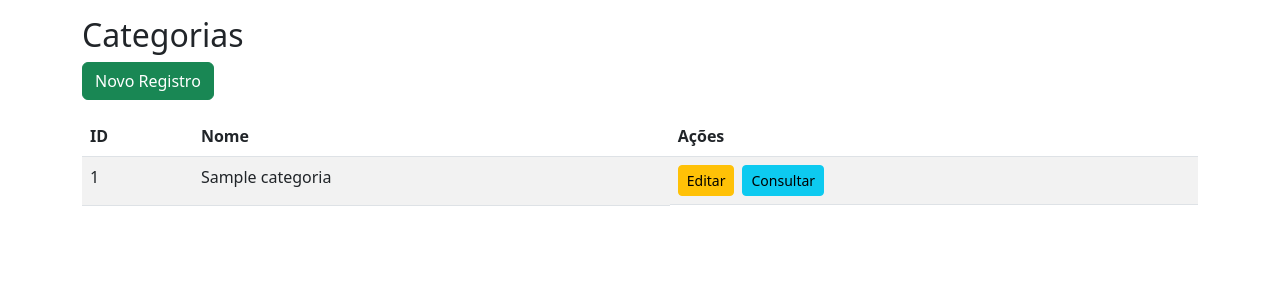
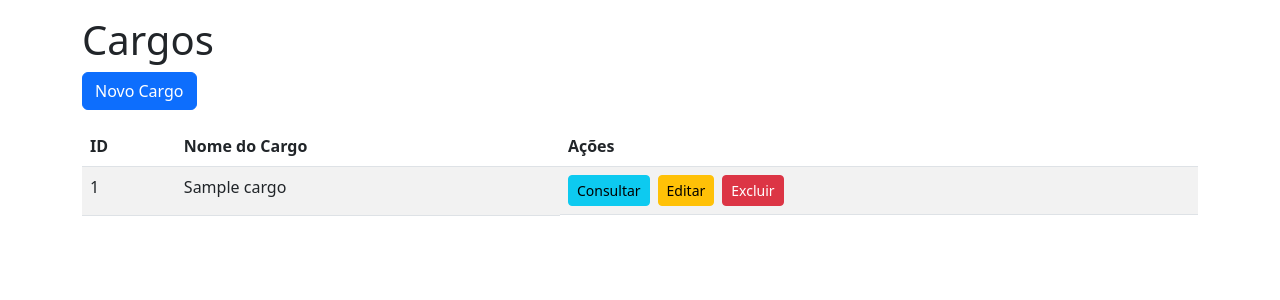
Before and after one commit to moreiragusta28/Eletiva-LP4, a PHP site: page /cargos.php in a window 1280 px wide. Shown: the part 56-356 px from the top of the page. Run offline with PHP 8.4, Linux system fonts and the light colour scheme; the visitor is signed in with stand-in values (Sample User, id 1); tables that the repository leaves empty or names only in its code hold one stand-in row (values such as "Sample post").

Commit message:
gerenciar os cargos

```diff
--- a/PROJETO/cargos.php
+++ b/PROJETO/cargos.php
@@ -1,58 +1,88 @@
 <?php
     require("cabecalho.php");
     require("conexao.php");
-    try{
-        $stmt = $pdo->query("SELECT * FROM categoria");
-        $dados = $stmt->fetchAll();
-    } catch(\Exception $e){
-        echo "Erro: ".$e->getMessage();
+
+    // Exclusão de cargo (se vier ?excluir=ID)
+    if (isset($_GET['excluir'])) {
+        $id = (int) $_GET['excluir'];
+        try {
+            $stmt = $pdo->prepare("DELETE FROM cargo WHERE cargo_id = ?");
+            if ($stmt->execute([$id])) {
+                header('location: cargos.php?excluir=true');
+                exit;
+            } else {
+                header('location: cargos.php?excluir=false');
+                exit;
+            }
+        } catch (Exception $e) {
+            echo "<p class='text-danger'>Erro ao excluir cargo: " . $e->getMessage() . "</p>";
+        }
     }
-    if (isset($_GET['cadastro']) && $_GET['cadastro']){
-        echo "<p class='text-success'>Cadastro realizado!</p>";
-    } else if (isset($_GET['cadastro']) && !$_GET['cadastro']){
-        echo "<p class='text-danger'>Erro ao cadastrar!</p>";
+
+    // Listagem de cargos
+    try {
+        $stmt = $pdo->query("SELECT * FROM cargo");
+        $cargos = $stmt->fetchAll(PDO::FETCH_ASSOC);
+    } catch (Exception $e) {
+        echo "<p class='text-danger'>Erro ao consultar cargos: " . $e->getMessage() . "</p>";
     }
-    if (isset($_GET['editar']) && $_GET['editar']){
-        echo "<p class='text-success'>Registro editado!</p>";
-    } else if (isset($_GET['editar']) && !$_GET['editar']){
-        echo "<p class='text-danger'>Erro ao editar!</p>";
+
+    if (isset($_GET['cadastro'])) {
+        if ($_GET['cadastro'] == 'true') {
+            echo "<p class='text-success'>Cargo cadastrado com sucesso!</p>";
+        } else {
+            echo "<p class='text-danger'>Erro ao cadastrar cargo!</p>";
+        }
     }
-    if (isset($_GET['excluir']) && $_GET['excluir']){
-        echo "<p class='text-success'>Registro excluído!</p>";
-    } else if (isset($_GET['cadastro']) && !$_GET['cadastro']){
-        echo "<p class='text-danger'>Erro ao excluir!</p>";
+
+    if (isset($_GET['editar'])) {
+        if ($_GET['editar'] == 'true') {
+            echo "<p class='text-success'>Cargo editado com sucesso!</p>";
+        } else {
+            echo "<p class='text-danger'>Erro ao editar cargo!</p>";
+        }
+    }
+
+    if (isset($_GET['excluir'])) {
+        if ($_GET['excluir'] == 'true') {
+            echo "<p class='text-success'>Cargo excluído com sucesso!</p>";
+        } else if ($_GET['excluir'] == 'false') {
+            echo "<p class='text-danger'>Erro ao excluir cargo!</p>";
+        }
     }
 ?>
 
-<h2>Categorias</h2>
-<a href="nova_categoria.php" class="btn btn-success mb-3">Novo Registro</a>
-<table class="table table-hover table-striped">
+<h1>Cargos</h1>
+<a href="novo_cargo.php" class="btn btn-primary mb-3">Novo Cargo</a>
+
+<table class="table table-striped">
     <thead>
         <tr>
             <th>ID</th>
-            <th>Nome</th>
+            <th>Nome do Cargo</th>
             <th>Ações</th>
         </tr>
     </thead>
     <tbody>
-        <?php
-            foreach($dados as $d):
-        ?>
-        <tr>
-            <td><?= $d['id'] ?></td>
-            <td><?= $d['nome'] ?></td>
-            <td class="d-flex gap-2">
-                <a href="editar_categoria.php?id=<?= $d['id'] ?>" class="btn btn-sm btn-warning">Editar</a>
-                <a href="consultar_categoria.php?id=<?= $d['id'] ?>" class="btn btn-sm btn-info">Consultar</a>
-            </td>
-        </tr>
-        <?php
-            endforeach;
-        ?>
+        <?php if (!empty($cargos)): ?>
+            <?php foreach ($cargos as $c): ?>
+                <tr>
+                    <td><?= $c['cargo_id'] ?></td>
+                    <td><?= $c['nome'] ?></td>
+                    <td class="d-flex gap-2">
+                        <a href="consultar_cargo.php?id=<?= $c['cargo_id'] ?>" class="btn btn-sm btn-info">Consultar</a>
+                        <a href="editar_cargo.php?id=<?= $c['cargo_id'] ?>" class="btn btn-sm btn-warning">Editar</a>
+                        <a href="cargos.php?excluir=<?= $c['cargo_id'] ?>" class="btn btn-sm btn-danger"
+                           onclick="return confirm('Tem certeza que deseja excluir este cargo?');">
+                           Excluir
+                        </a>
+                    </td>
+                </tr>
+            <?php endforeach; ?>
+        <?php endif; ?>
     </tbody>
 </table>
 
-
 <?php
-require("rodape.php");
+    require("rodape.php");
 ?>
```
